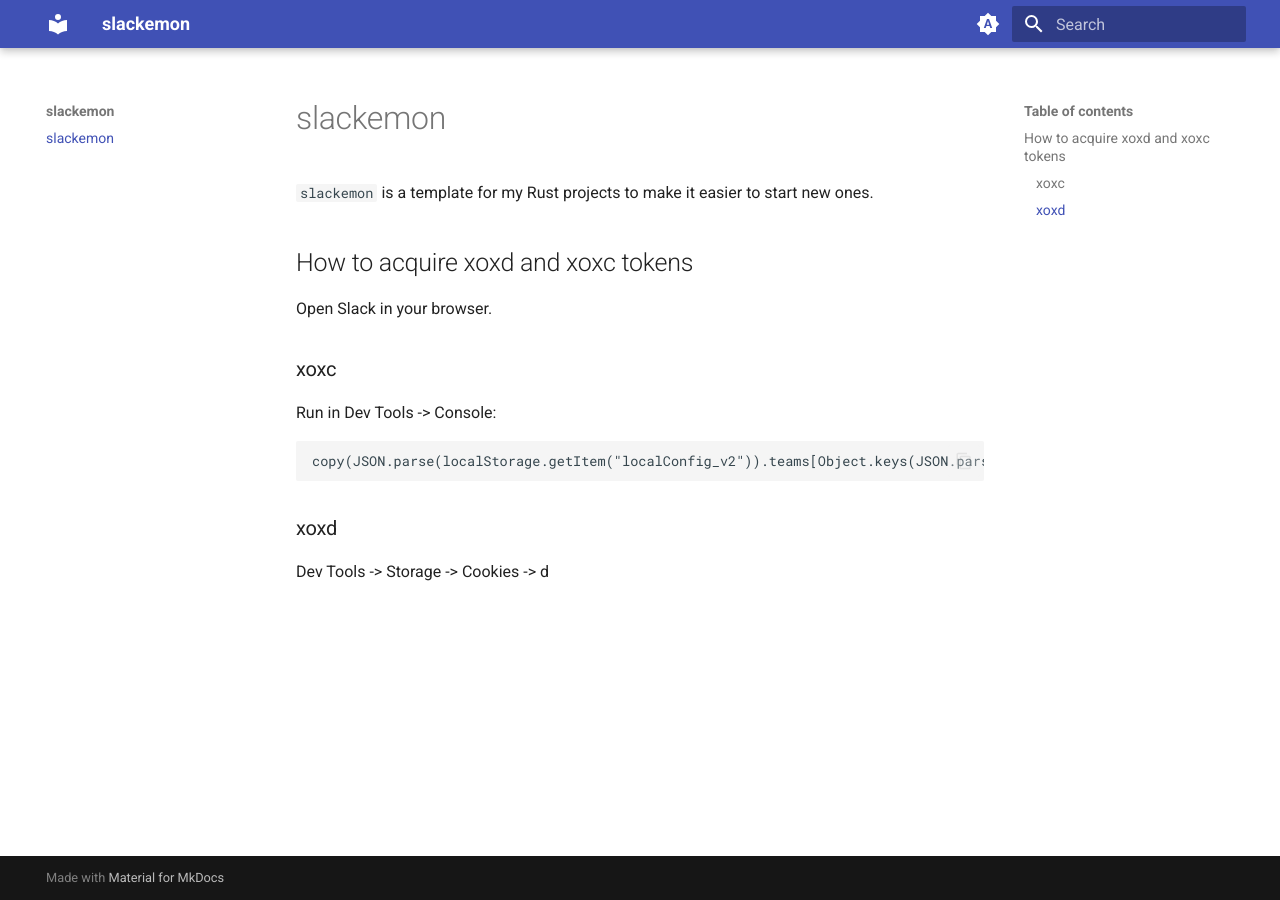
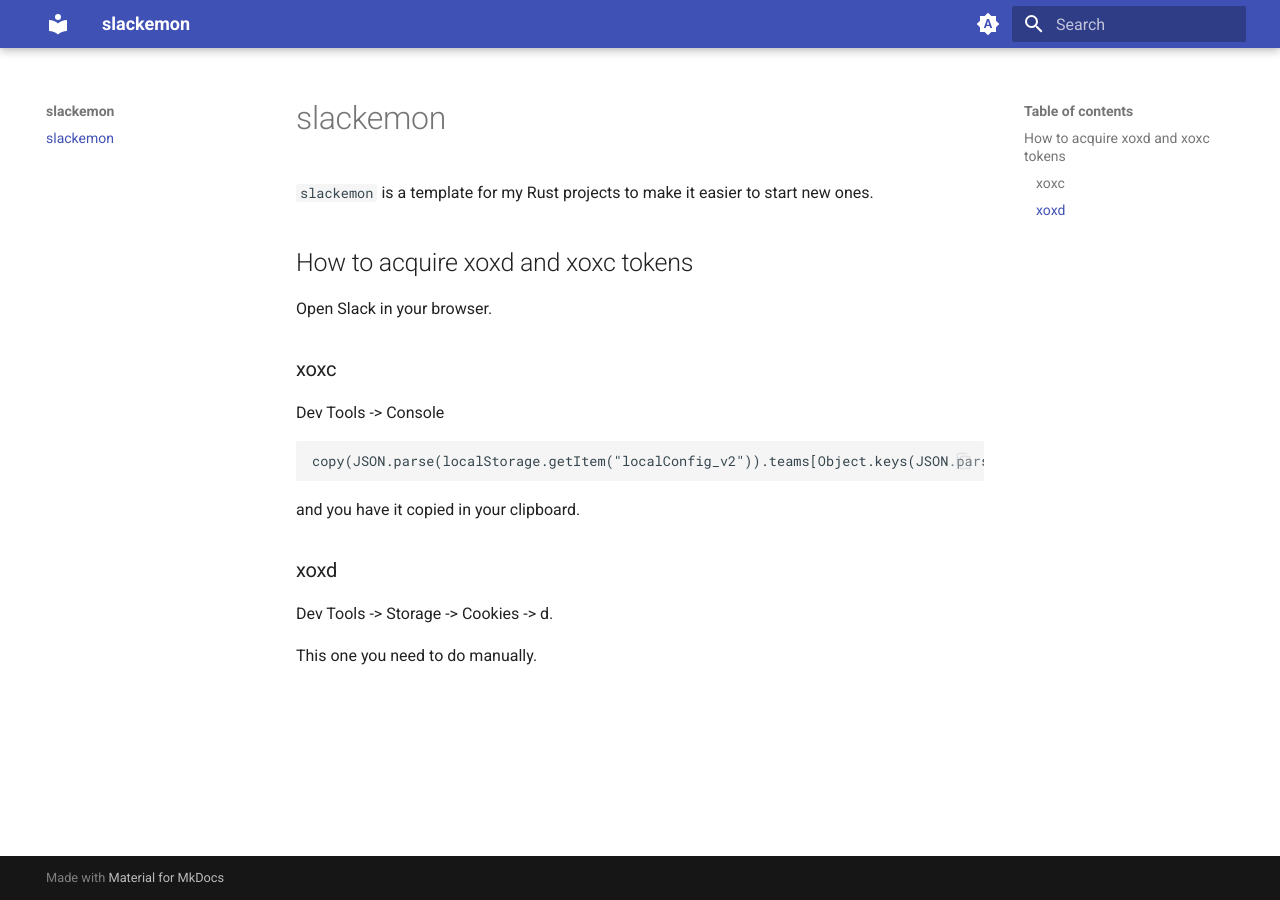
Before and after one commit to anttiharju/slack9, an MkDocs documentation site: the page built from docs/README.md, in a window 1280 px wide. Built offline with MkDocs 1.6.1 and Material for MkDocs 9.7.7, drawn with Linux system fonts in a browser that asks for light colours.

Commit message:
Improve language

````diff
--- a/docs/README.md
+++ b/docs/README.md
@@ -8,7 +8,7 @@
 
 ### xoxc
 
-Run in Dev Tools -> Console:
+Dev Tools -> Console
 
 <!-- prettier-ignore-start -->
 ```js
@@ -16,6 +16,10 @@
 ```
 <!-- prettier-ignore-end -->
 
+and you have it copied in your clipboard.
+
 ### xoxd
 
-Dev Tools -> Storage -> Cookies -> d
+Dev Tools -> Storage -> Cookies -> d.
+
+This one you need to do manually.
````
